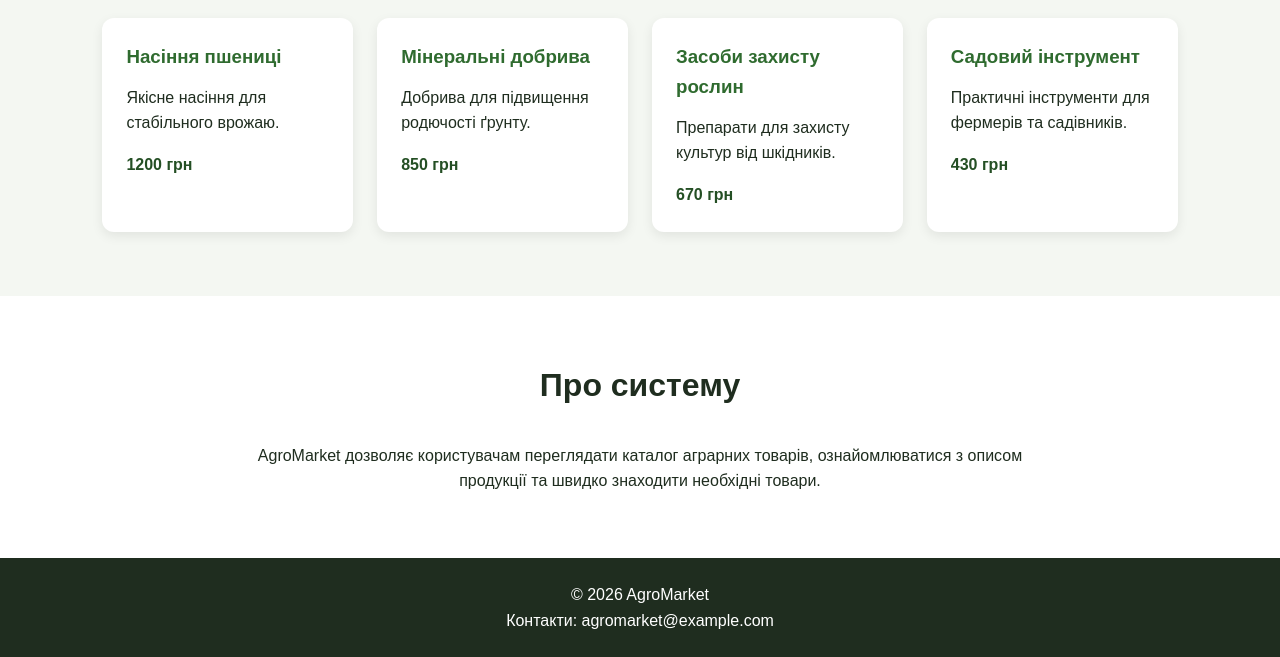
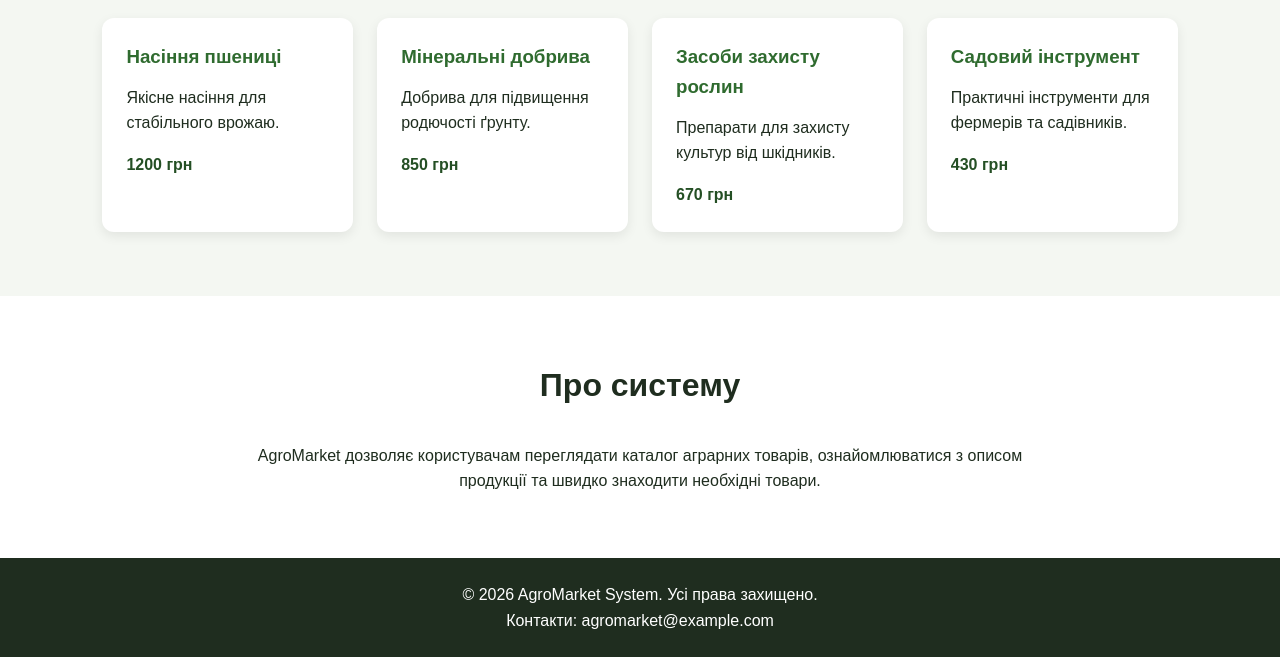
Before and after one commit to danilukoleksandr1/lab1-agromarket, a website: page index.html in a window 1280 px wide. Shown: the part 682-1339 px from the top of the page. Drawn offline with Linux system fonts and the light colour scheme.

Commit message:
Updated footer information

```diff
--- a/index.html
+++ b/index.html
@@ -74,7 +74,7 @@
 </main>
 
 <footer class="footer" id="contacts">
-    <p>© 2026 AgroMarket</p>
+    <p>© 2026 AgroMarket System. Усі права захищено.</p>
     <p>Контакти: agromarket@example.com</p>
 </footer>
 
```
